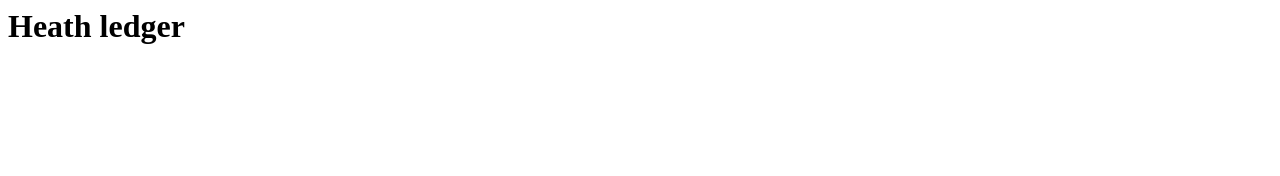
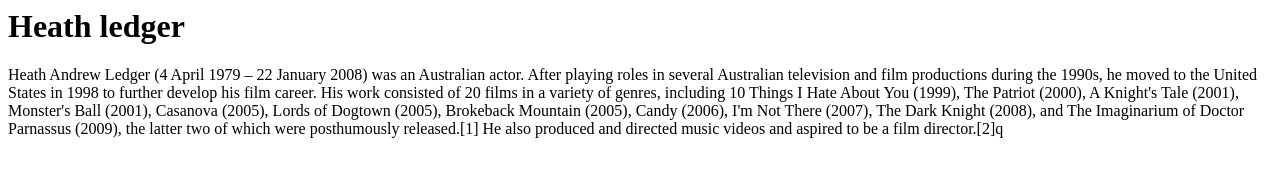
Before and after one commit to ello-world123/Homepage, a plain HTML site: page index.html in a window 1280 px wide. Drawn offline with Linux system fonts and the light colour scheme.

Commit message:
Add paragraph

```diff
--- a/index.html
+++ b/index.html
@@ -1 +1,3 @@
 <h1> Heath ledger </h1>
+
+<p>Heath Andrew Ledger (4 April 1979 – 22 January 2008) was an Australian actor. After playing roles in several Australian television and film productions during the 1990s, he moved to the United States in 1998 to further develop his film career. His work consisted of 20 films in a variety of genres, including 10 Things I Hate About You (1999), The Patriot (2000), A Knight's Tale (2001), Monster's Ball (2001), Casanova (2005), Lords of Dogtown (2005), Brokeback Mountain (2005), Candy (2006), I'm Not There (2007), The Dark Knight (2008), and The Imaginarium of Doctor Parnassus (2009), the latter two of which were posthumously released.[1] He also produced and directed music videos and aspired to be a film director.[2]q</p>
```
